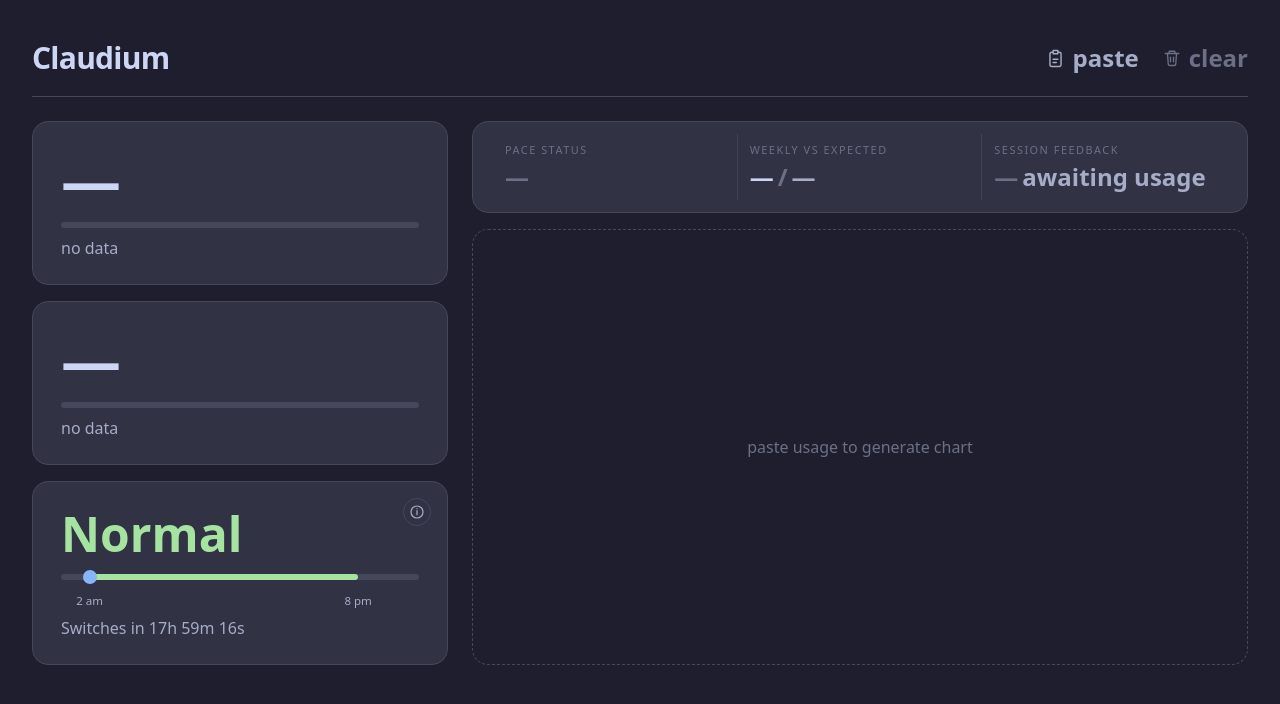
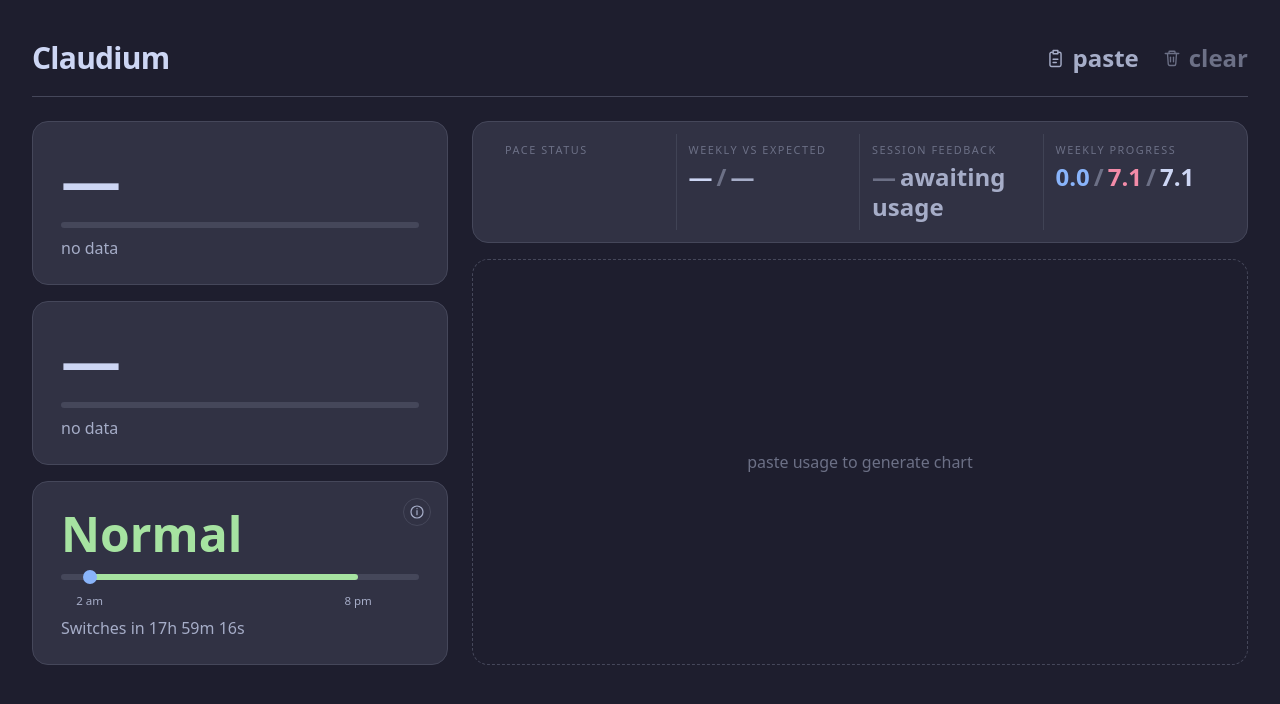
Before and after one commit to yanicells/claude-usage, a Next.js app: page / in a window 1280 px wide. Shown: the top 704 px of the page. Built offline with nearby package versions, Linux system fonts and the light colour scheme.

Commit message:
feat: add sessions total

```diff
--- a/components/dashboard/feedback-card.tsx
+++ b/components/dashboard/feedback-card.tsx
@@ -16,6 +16,10 @@ export function FeedbackCard({
   let actualColor = "text-ctp-text";
   let expectedColor = "text-ctp-subtext0";
 
+  const total = 100 / 14;
+  const currentProgress = actual !== null ? actual / 14 : 0;
+  const sessionsLeft = (total - currentProgress).toPrecision(2);
+
   if (delta !== null) {
     const abs = Math.abs(delta);
     const sessions = Math.round((abs / 14) * 2) / 2;
@@ -23,23 +27,23 @@ export function FeedbackCard({
     deltaText = `${delta > 0 ? "+" : ""}${delta}%`;
 
     if (delta < 0) {
-      statusWord = "Behind";
+      statusWord = "behind";
       statusColor = "text-ctp-green";
       actualColor = "text-ctp-green";
       expectedColor = "text-ctp-blue";
       sessionValueText = `${sessions}`;
       sessionValueColor = "text-ctp-green";
-      roomSuffix = sessions === 1 ? "session left" : "sessions left";
+      roomSuffix = sessions === 1 ? "left" : "left";
     } else if (delta > 0) {
-      statusWord = "Ahead";
+      statusWord = "ahead";
       statusColor = "text-ctp-red";
       actualColor = "text-ctp-red";
       expectedColor = "text-ctp-blue";
       sessionValueText = `${sessions}`;
       sessionValueColor = "text-ctp-red";
-      roomSuffix = sessions === 1 ? "session over" : "sessions over";
+      roomSuffix = sessions === 1 ? "ahead" : "ahead";
     } else {
-      statusWord = "Even";
+      statusWord = "even";
       statusColor = "text-ctp-blue";
       actualColor = "text-ctp-blue";
       expectedColor = "text-ctp-blue";
@@ -51,13 +55,13 @@ export function FeedbackCard({
 
   return (
     <div className="shrink-0 rounded-2xl border border-ctp-surface1 bg-ctp-surface0 px-3 py-2 sm:px-5 sm:py-3">
-      <div className="grid md:grid-cols-3 md:divide-x md:divide-ctp-surface1/80">
+      <div className="grid md:grid-cols-4 md:divide-x md:divide-ctp-surface1/80">
         <div className="px-3 py-2">
           <p className="mb-1 text-[0.68rem] tracking-[0.14em] text-ctp-overlay0 uppercase">
             Pace status
           </p>
           <p className={`text-2xl leading-tight font-bold ${statusColor}`}>
-            {statusWord} {delta !== null ? `by ${deltaText}` : ""}
+            {delta !== null ? `${deltaText} ${statusWord}  ` : ""}
           </p>
         </div>
 
@@ -85,6 +89,19 @@ export function FeedbackCard({
             {roomSuffix ? <span className="ml-1">{roomSuffix}</span> : null}
           </p>
         </div>
+
+        <div className="border-t border-ctp-surface1/80 px-3 py-2 md:border-t-0">
+          <p className="mb-1 text-[0.68rem] tracking-[0.14em] text-ctp-overlay0 uppercase">
+            Weekly progress
+          </p>
+          <p className="text-2xl leading-tight font-semibold text-ctp-subtext0">
+            <span className="text-ctp-blue">{currentProgress.toPrecision(2)}</span>
+            <span className="px-1 text-ctp-overlay0">/</span>
+            <span className="text-ctp-red">{total.toPrecision(2)}</span>
+            <span className="px-1 text-ctp-overlay0">/</span>
+            <span className="text-ctp-text">{sessionsLeft}</span>
+          </p>
+        </div>
       </div>
     </div>
   );
```
